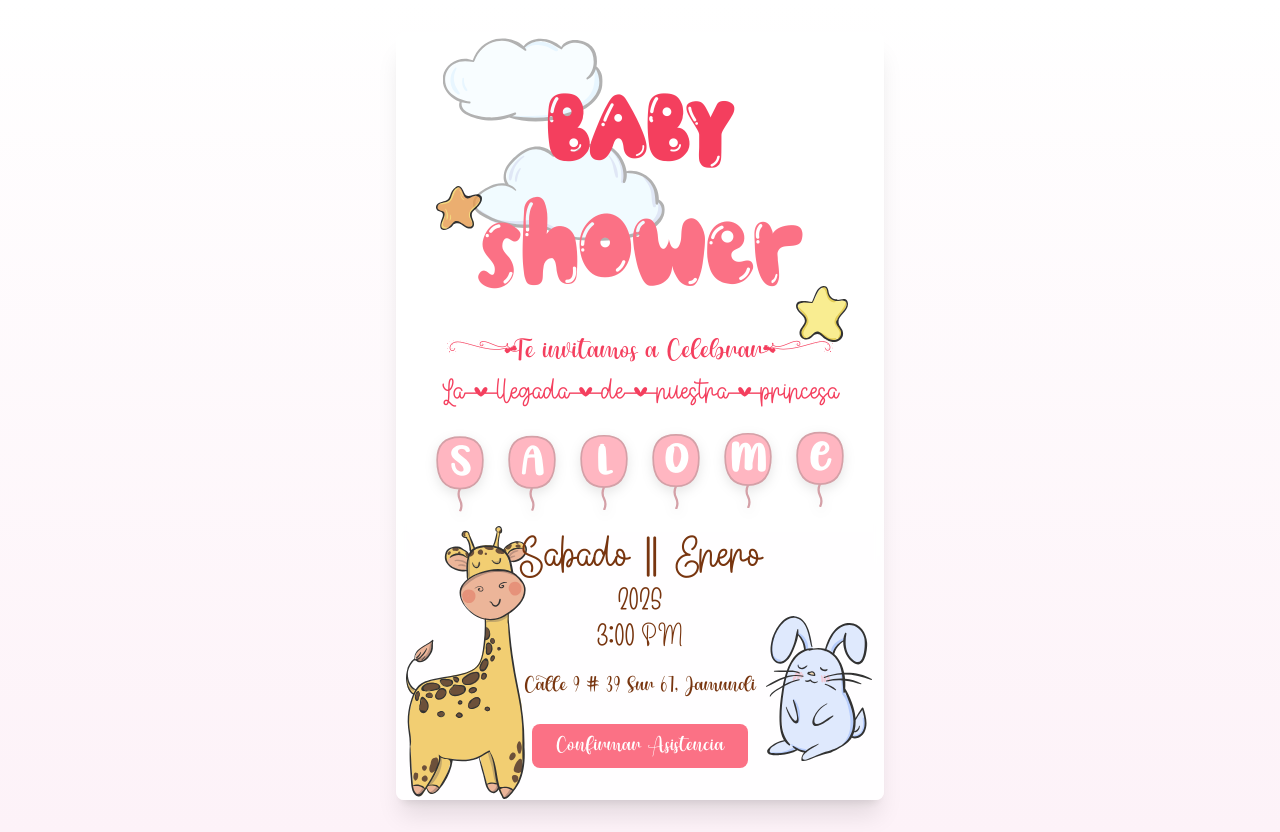
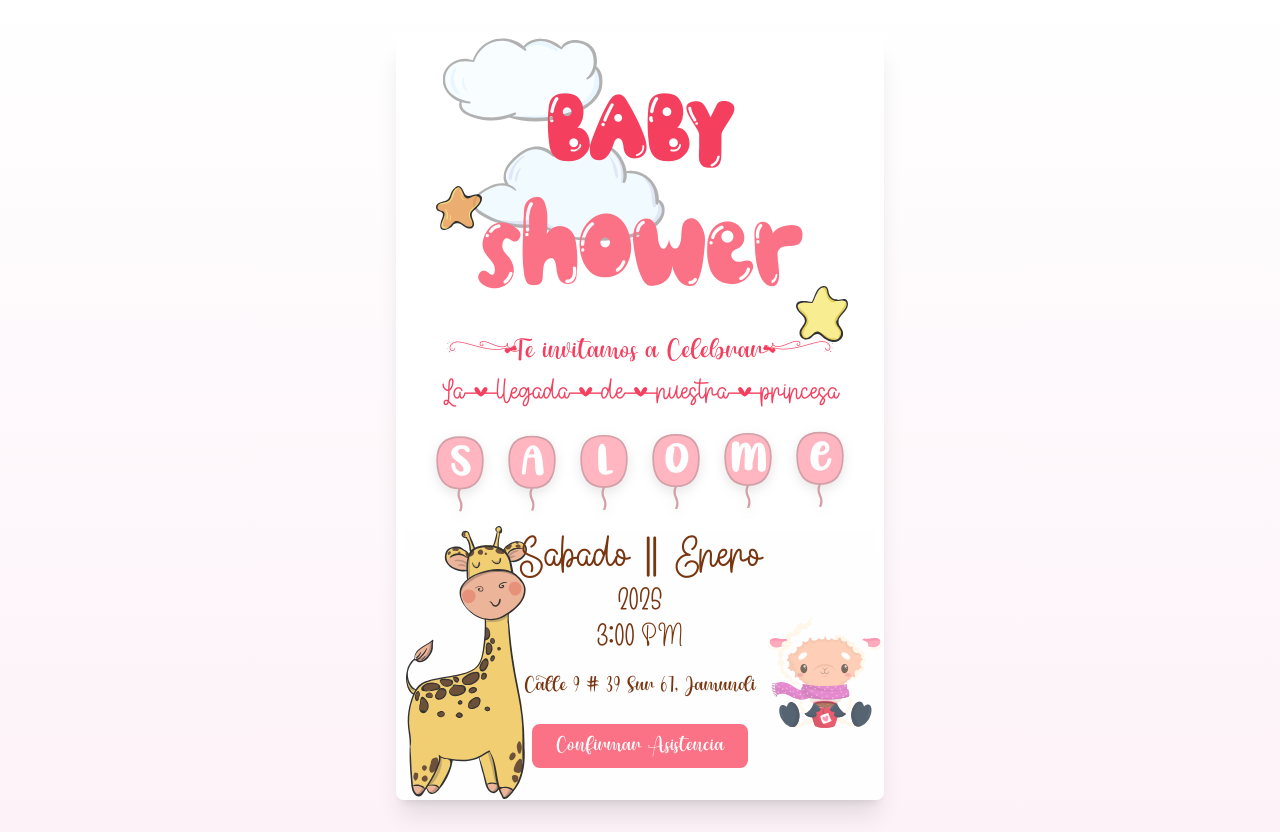
Before and after one commit to edison-enriquez/baby-shower-invitation, a Next.js app: page / in a window 1280 px wide. Built offline with nearby package versions, Linux system fonts and the light colour scheme.

Commit message:
update goat image

```diff
--- a/src/app/page.js
+++ b/src/app/page.js
@@ -80,8 +80,8 @@ const MainInvitation = () => (
       defaultPosition={{ x: 10, y: 470 }}
     />
     <DraggableBackgroundImage
-      src="/images/rabbit.svg"
-      alt="Conejo"
+      src="/images/babyGoat.svg"
+      alt="Ovejita"
       style={{ width: '300px', height: '300px' }}
       defaultPosition={{ x: 370, y: 560 }}
     />
```
Also changed, not shown: public/images/babyGoat.svg (added).
